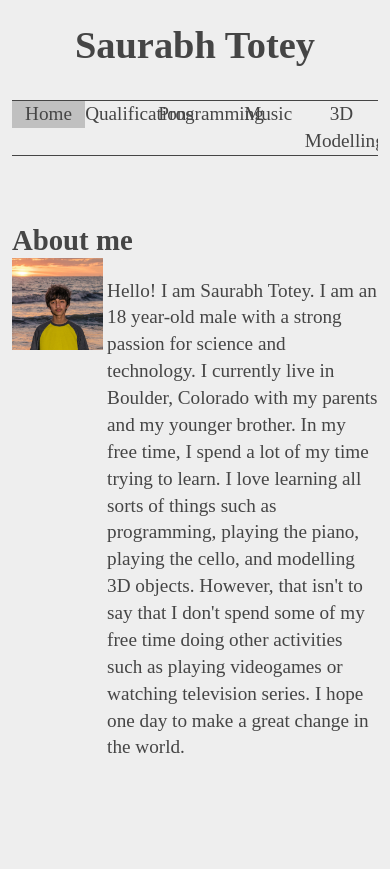
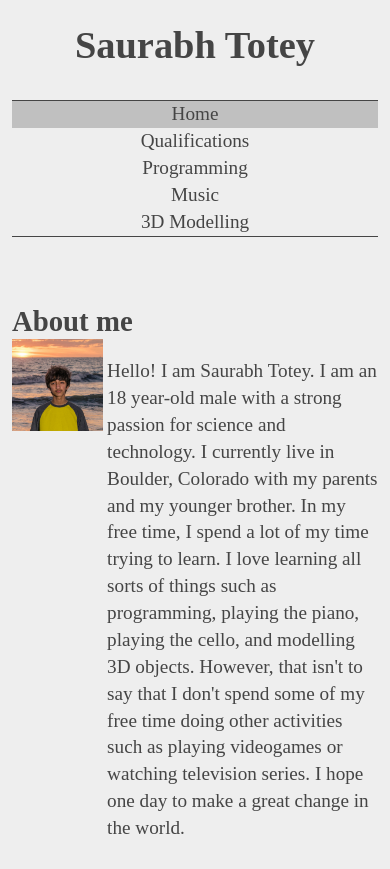
Before and after one commit to SaurabhTotey/Portfolio-Website, a Gatsby app: page / in a window 390 px wide. Before the commit the page ends 844 px from the top, so only its background shows below. Built offline with nearby package versions, Linux system fonts and the light colour scheme.

Commit message:
Made Navbar responsive to varying page sizes

```diff
--- a/src/components/Navbar.js
+++ b/src/components/Navbar.js
@@ -16,15 +16,42 @@ const pageNames = Object.keys(pages);
 /**
  * React component that represents a single item on the navbar
  */
-function NavbarItem(props) {
-	let style = { width: `${props.width}%` };
-	if (props.isActive) {
-		style = {
-			...style,
-			backgroundColor: "silver"
+class NavbarItem extends React.Component {
+
+	constructor(props) {
+		super(props);
+		this.state = {
+			isVertical: false
+		};
+	}
+
+	onWindowResize() {
+		this.setState({ isVertical: window.innerWidth < 900 });
+	}
+
+	componentDidMount() {
+		this.onWindowResize();
+		window.addEventListener("resize", this.onWindowResize.bind(this));
+	}
+
+	render() {
+		let style;
+		if (this.state.isVertical) {
+			style = { width: "100%", margin: "auto" };
+		} else {
+			style = { width: `${this.props.width}%`, float: "left" };
 		}
+
+		if (this.props.isActive) {
+			style = {
+				...style,
+				backgroundColor: "silver"
+			}
+		}
+
+		return (<li className={"navbarItem"} style={style}><Link className={"navbarLink"} to={pages[this.props.currentPageName]}>{this.props.currentPageName}</Link></li>);
 	}
-	return (<li className={"navbarItem"} style={style}><Link className={"navbarLink"} to={pages[props.currentPageName]}>{props.currentPageName}</Link></li>);
+
 }
 
 /**
--- a/src/styles/Navbar.css
+++ b/src/styles/Navbar.css
@@ -4,10 +4,6 @@ ul {
 	overflow: hidden;
 	border-top: 1px solid #454545;
 	border-bottom: 1px solid #454545;
-}
-
-li {
-	float: left;
 }
 
 li a {
```
Also changed, not shown: 33 other files (tests, documents, lock files or other folders).
